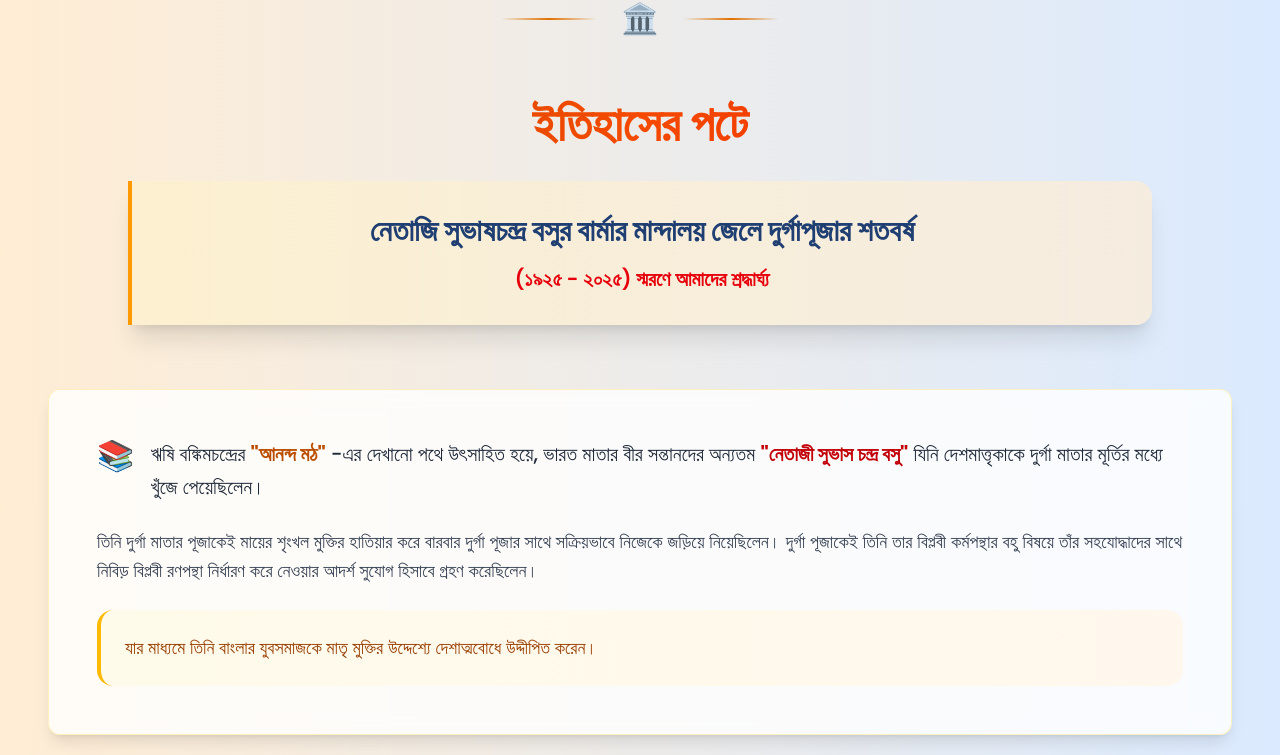
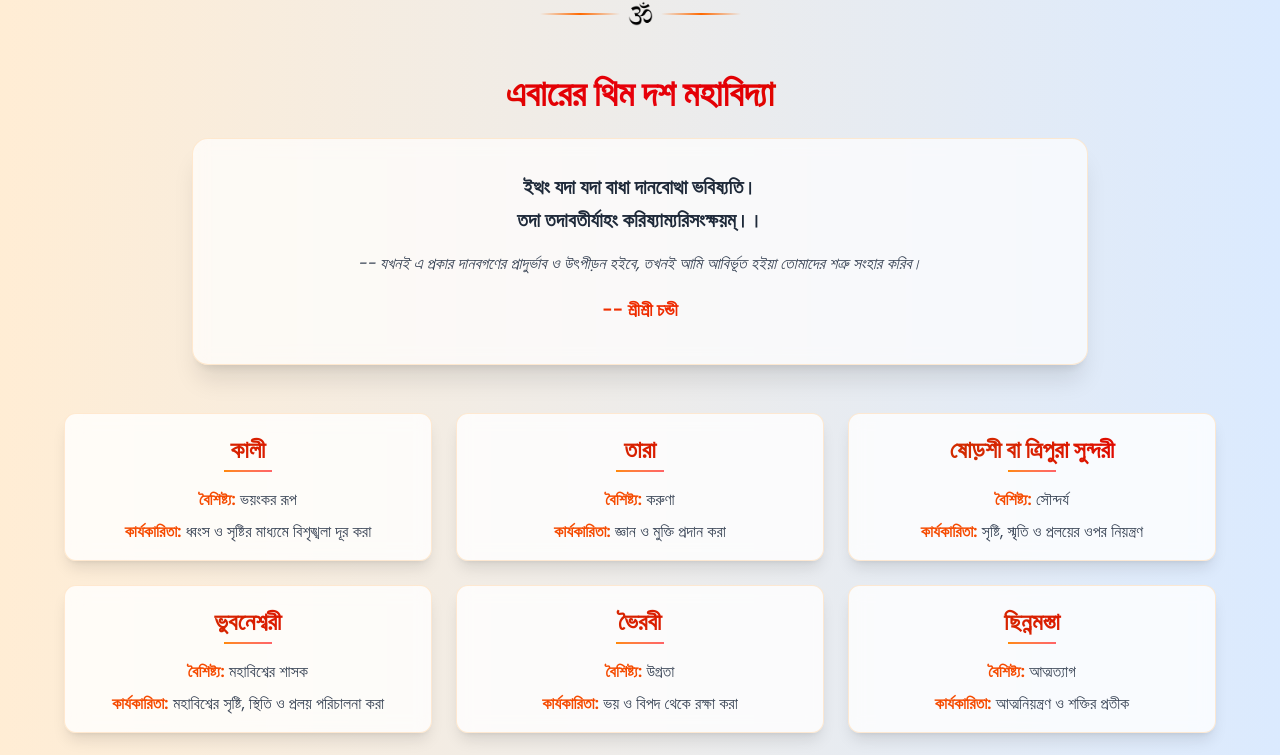
Before and after one commit to Arijitkhan99git/durga-mandap, a React (Vite) app: page / in a window 1280 px wide. Shown: the part 2033-2788 px from the top of the page. Built offline with nearby package versions, Linux system fonts and the light colour scheme.

Commit message:
added PujaTheme page

```diff
--- a/src/assets/banner/index.js
+++ b/src/assets/banner/index.js
@@ -10,7 +10,7 @@ import aboutusHeader from './aboutusHeader.jpg'
 import bow from './gift-bow2.png'
 import temple from './temple.png'
 import galleryBanner from './galleryBanner.jpg'
-
+import om from './om.png'
 export {
     pujaLogo,
     bannerImg,
@@ -23,5 +23,6 @@ export {
     aboutusHeader,
     bow,
     temple,
-    galleryBanner
+    galleryBanner,
+    om
 };
--- a/src/components/home/Historical.jsx
+++ b/src/components/home/Historical.jsx
@@ -164,7 +164,7 @@ function Historical() {
               whileInView={{ y: 0, opacity: 1 }}
               transition={{ duration: 0.8, delay: 0.5 }}
               viewport={{ once: true }}
-              className='py-5'>
+              className='py-2'>
 
               <h3 className='text-2xl md:text-3xl font-bold text-center bg-gradient-to-r from-orange-700 to-red-600 bg-clip-text text-transparent py-10'>
                 উত্তর কলকাতার বারোয়ারি পূজায় নেতাজির অবদান
--- a/src/components/home/HomePage.jsx
+++ b/src/components/home/HomePage.jsx
@@ -5,6 +5,7 @@ import { motion } from "motion/react"
 import PujaDays from './PujaDays'
 import { useNavigate } from 'react-router-dom';
 import Historical from './Historical'
+import PujoTheme from './PujoTheme'
 
 function HomePage() {
   const navigate = useNavigate();
@@ -49,6 +50,7 @@ function HomePage() {
 
         </div>
 
+       <PujoTheme></PujoTheme>
          {/* Historical Heritage Section */}
           <Historical></Historical>
       </div>
--- a/src/components/home/PujoTheme.jsx
+++ b/src/components/home/PujoTheme.jsx
@@ -1,10 +1,108 @@
 import React from 'react'
 import { motion } from "motion/react"
+import { om } from '../../assets/banner/index'
 
 function PujoTheme() {
+
+  const data = [
+      { name: 'কালী', feature: 'ভয়ংকর রূপ', function: 'ধ্বংস ও সৃষ্টির মাধ্যমে বিশৃঙ্খলা দূর করা' },
+      { name: 'তারা', feature: 'করুণা', function: 'জ্ঞান ও মুক্তি প্রদান করা' },
+      { name: 'ষোড়শী বা ত্রিপুরা সুন্দরী', feature: 'সৌন্দর্য', function: 'সৃষ্টি, স্মৃতি ও প্রলয়ের ওপর নিয়ন্ত্রণ' },
+      { name: 'ভুবনেশ্বরী', feature: 'মহাবিশ্বের শাসক', function: 'মহাবিশ্বের সৃষ্টি, স্থিতি ও প্রলয় পরিচালনা করা' },
+      { name: 'ভৈরবী', feature: 'উগ্রতা', function: 'ভয় ও বিপদ থেকে রক্ষা করা' },
+      { name: 'ছিন্নমস্তা', feature: 'আত্মত্যাগ', function: 'আত্মনিয়ন্ত্রণ ও শক্তির প্রতীক' },
+      { name: 'ধূমাবতী', feature: 'বিধবা রূপ', function: 'অশুভ শক্তিকে দমন করা' },
+      { name: 'বগলামুখী', feature: 'স্তম্ভন', function: 'শত্রু ও বিরোধীদের দমন করা' },
+      { name: 'মাতঙ্গী', feature: 'সংগীত ও শিক্ষার দেবী', function: 'জ্ঞান, শিল্পকলা ও সংগীতের নিয়ন্ত্রণ' },
+      { name: 'কমলা', feature: 'সৌন্দর্য ও সমৃদ্ধি', function: 'সম্পদ ও প্রাচুর্যের দেবী' }
+    ]
+
   return (
-    <div>
-    <p>Pujo</p>
+     <div className='w-full  overflow-x-clip mt-[4rem]  flex justify-center items-center'>
+        <div className='w-full max-w-7xl py-4 md:py-6 px-12 mb-4'>
+      {/* Ten Mahavidyas Section */}
+        <motion.div
+          initial={{ y: 50, opacity: 0 }}
+          whileInView={{ y: 0, opacity: 1 }}
+          transition={{ duration: 0.5, ease: "easeInOut" }}
+          viewport={{ once: true, amount: 0.3 }}
+         >
+
+          {/* Sacred background patterns */}
+          <div className="absolute inset-0 overflow-hidden">
+            <div className="absolute top-10 left-10 w-24 h-24 bg-gradient-to-r from-orange-200/20 to-red-200/20 rounded-full blur-2xl"></div>
+            <div className="absolute bottom-10 right-10 w-32 h-32 bg-gradient-to-r from-amber-200/20 to-orange-200/20 rounded-full blur-3xl"></div>
+            <div className="absolute top-1/2 left-1/2 transform -translate-x-1/2 -translate-y-1/2 w-40 h-40 bg-gradient-to-r from-red-100/10 to-orange-100/10 rounded-full blur-3xl"></div>
+          </div>
+
+          <div className='relative max-w-6xl mx-auto'>
+            {/* Section Header */}
+            <div className='text-center mb-12'>
+              <div className="flex items-center justify-center mb-6">
+                <div className="w-20 h-[2px] bg-gradient-to-r from-transparent via-orange-500 to-transparent"></div>
+                <img src={om} alt='om' width={25} className='mx-2'></img>
+                <div className="w-20 h-[2px] bg-gradient-to-r from-transparent via-orange-500 to-transparent"></div>
+              </div>
+
+              <h2 className='text-2xl md:text-4xl  font-bold bg-gradient-to-r from-orange-700 via-red-600 to-orange-700 bg-clip-text text-transparent p-6'>
+                এবারের থিম দশ মহাবিদ্যা
+              </h2>
+
+              {/* Sacred Quote */}
+              <div className='bg-white/70 backdrop-blur-sm border border-orange-200/50 rounded-2xl p-8 mx-auto max-w-4xl shadow-xl'>
+                <p className='text-lg md:text-xl font-semibold text-gray-800 mb-4 leading-relaxed'>
+                  ইত্থং যদা যদা বাধা দানবোত্থা ভবিষ্যতি।<br/>
+                  তদা তদাবতীর্যাহং করিষ্যাম্যরিসংক্ষয়ম্।।
+                </p>
+                <p className='text-sm md:text-base text-gray-700 italic mb-3'>
+                  -- যখনই এ প্রকার দানবগণের প্রাদুর্ভাব ও উৎপীড়ন হইবে, তখনই আমি আবির্ভূত হইয়া তোমাদের শত্রু সংহার করিব।
+                </p>
+                <p className='text-lg font-semibold bg-gradient-to-r from-orange-600 to-red-600 bg-clip-text text-transparent p-2'>
+                  -- শ্রীশ্রী চন্ডী
+                </p>
+              </div>
+            </div>
+
+            {/* Mahavidyas Grid */}
+            <div className='grid grid-cols-1 md:grid-cols-2 lg:grid-cols-3 gap-6 mt-12'>
+              {data.map((deity, index) => (
+                <motion.div
+                  key={index}
+                  initial={{ scale: 0.8, opacity: 0 }}
+                  whileInView={{ scale: 1, opacity: 1 }}
+                  transition={{ duration: 0.6, delay: index * 0.1 }}
+                  viewport={{ once: true }}
+                  className='group relative bg-white/80 backdrop-blur-sm border border-orange-200/50 rounded-xl p-3 md:p-4
+                  shadow-lg hover:shadow-2xl transition-all duration-300 transform hover:scale-105'>
+
+
+                  <div className='text-center '>
+                    <h3 className='text-xl md:text-2xl p-1 font-bold bg-gradient-to-r from-orange-700 to-red-600 bg-clip-text text-transparent'>
+                      {deity.name}
+                    </h3>
+
+                    <div className="w-12 h-0.5 bg-gradient-to-r from-orange-400 to-red-400 mx-auto "></div>
+
+                    <div className='space-y-2 text-sm md:text-base text-gray-700 pt-4'>
+                      <p><span className='font-semibold text-orange-600'>বৈশিষ্ট্য:</span> {deity.feature}</p>
+                      <p><span className='font-semibold text-orange-600'>কার্যকারিতা:</span> {deity.function}</p>
+                    </div>
+                  </div>
+
+                  {/* Hover glow effect */}
+                  <div className="absolute inset-0 bg-gradient-to-r from-orange-400/5 to-red-400/5 rounded-xl opacity-0 group-hover:opacity-100 transition-opacity duration-300"></div>
+                </motion.div>
+              ))}
+            </div>
+
+
+
+          </div>
+
+
+
+        </motion.div>
+        </div>
     </div>
   )
 }
```
Also changed, not shown: src/assets/banner/om.png (added).
